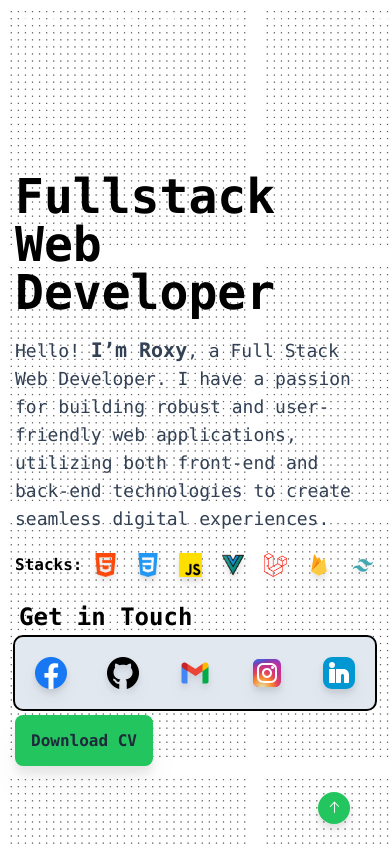
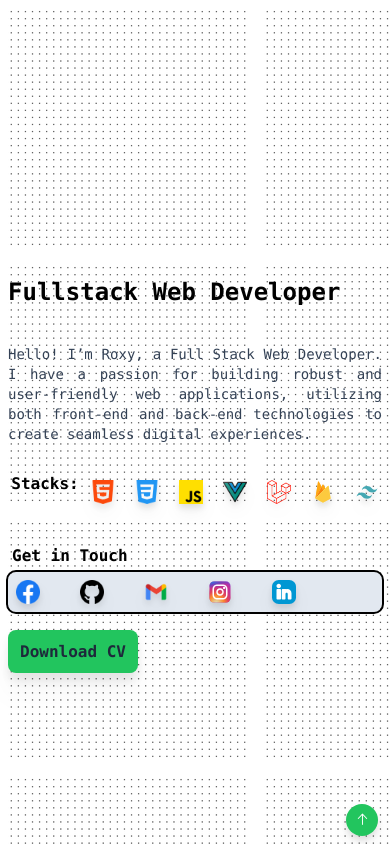
Before and after one commit to The-FerryMan1/portfolio, a website: page index.html in a window 390 px wide. Drawn offline with Linux system fonts and the light colour scheme.

Commit message:
latest commit

```diff
--- a/index.html
+++ b/index.html
@@ -10,7 +10,7 @@
 </head>
 <body class="font-mono dark:bg-slate-950 antialiased scroll-smooth" style="background-image: url('src/dots.png');">
     <div id="main" class="h-screen overflow-x-hidden overflow-y-auto scroll-smooth  transition-all">
-        <button id="goToTop" class="fixed bottom-0 right-0 p-2 me-10 mb-5 bg-green-500 text-white rounded-full z-10 drop-shadow-lg hover:opacity-25 transition-all">
+        <button id="goToTop" class="fixed bottom-0 translate-x-7 translate-y-3 sm:translate-x-0 sm:translate-y-0 right-0 p-2 me-10 mb-5 bg-green-500 text-white rounded-full z-10 drop-shadow-lg hover:opacity-25 transition-all">
             <svg class="size-[1rem] !fill-white" viewBox="0 0 1024 1024" xmlns="http://www.w3.org/2000/svg" fill="#000000">
             <g id="SVGRepo_bgCarrier" stroke-width="0"></g>
             <g id="SVGRepo_tracerCarrier" stroke-linecap="round" stroke-linejoin="round"></g>
@@ -35,8 +35,9 @@
                     </div>
 
             </div>
-            <nav class="ms-auto me-10 p-2">
-                <ul class="flex gap-[3rem] sm:*:text-lg text-md">
+            <nav class="ms-auto me-10 p-2 sm:flex hidden" >
+
+                <ul class=" flex gap-[3rem] sm:*:text-lg text-md ">
                     <li class="hover:opacity-50 transition-all hover:text-green-500"><a href="#intro">Intro</a></li>
                     <li class="hover:opacity-50  transition-all hover:text-green-500 text-nowrap"><a href="#aboutMe">About me</a></li>
                     <li class="hover:opacity-50  transition-all hover:text-green-500"><a href="#projects">Projects</a></li>
@@ -44,17 +45,35 @@
 
                 </ul>
             </nav>
+            <nav class="ms-auto p-2 sm:hidden block w-full" >
+                <details class="relative left-[00%] w-full ">
+                    <summary class="list-none"><svg xmlns="http://www.w3.org/2000/svg" fill="none" viewBox="0 0 24 24" stroke-width="1.5" stroke="currentColor"
+                        class="size-7">
+                        <path stroke-linecap="round" stroke-linejoin="round" d="M3.75 6.75h16.5M3.75 12h16.5m-16.5 5.25h16.5" />
+                    </svg></summary>
+                    <ul class="absolute left-5 rounded-lg flex flex-col gap-4 w-1/2 bg-slate-800 px-6 py-5" >
+                        <li class="hover:opacity-50 transition-all hover:text-green-500"><a href="#intro">Intro</a></li>
+                        <li class="hover:opacity-50  transition-all hover:text-green-500 text-nowrap"><a href="#aboutMe">About me</a></li>
+                        <li class="hover:opacity-50  transition-all hover:text-green-500"><a href="#projects">Projects</a></li>
+                        <li class="hover:opacity-50  transition-all hover:text-green-500"><button popovertarget="contactsPop">Contacts</button>
+                        </li>
+
+                    </ul>
+                </details>
+
+            </nav>
+
         </header>
         <!-- intro sec -->
         <section id="intro" class="w-full h-screen grid grid-cols-1 place-items-center snap-start">
-            <div class="flex w-1/2 h-[80%] justify-center items-center space-y-10">
-                <div class="space-y-5">
-                    <h1 class="text-5xl font-semibold mb-5 dark:text-slate-300">Fullstack Web Developer</h1>
-                    <p class="text-lg font-extralight text-slate-700 dark:text-slate-400">Hello! <span class="font-bold text-xl">I’m Roxy</span>, a Full Stack Web Developer. I have a passion for building robust and user-friendly web
+            <div class="flex sm:w-1/2 w-full h-[80%] justify-center items-center space-y-10">
+                <div class="space-y-5 w-full">
+                    <h1 class="sm:text-5xl sm:ms-0 p-2 text-2xl break-words font-semibold  dark:text-slate-300">Fullstack Web Developer</h1>
+                    <p class="sm:text-lg sm:ms-0 text-justify p-2 break-words text-sm font-extralight text-slate-700 dark:text-slate-400">Hello! I’m Roxy, a Full Stack Web Developer. I have a passion for building robust and user-friendly web
                     applications, utilizing both front-end and back-end technologies to create seamless digital experiences.</p>
 
-                    <div class="flex justify-start items-center space-x-3">
-                        <h3 class="text-md font-semibold dark:text-slate-300">Stacks:</h3>
+                    <div class="flex sm:flex-nowrap flex-wrap sm:justify-start justify-center items-center space-x-3">
+                        <h3 class="text-md  font-semibold dark:text-slate-300 sm:mb-0 mb-4">Stacks:</h3>
                         <div class="grid grid-flow-col *:size-[1.5rem] *:drop-shadow-lg gap-5">
                             <img src="./src/html-5.png" alt="">
                             <img src="./src/css-3.png" alt="">
@@ -97,10 +116,10 @@
                             </svg>
                         </div>
                     </div>
-                    <div class="flex flex-col justify-start items-start">
-                        <h3 class="text-2xl p-1 font-semibold dark:text-slate-300">Get in Touch</h3>
+                    <div class="flex flex-col justify-start items-start sm:p-0 p-2">
+                        <h3 class="sm:text-2xl text-md p-1 font-semibold dark:text-slate-300">Get in Touch</h3>
                         <div
-                            class="grid grid-flow-col p-5 space-x-10 place-items-start bg-slate-200 dark:bg-white rounded-lg *:size-[2rem] *:drop-shadow-lg outline outline-2 outline-black dark:outline-slate-500">
+                            class="flex overflow-auto w-full sm:p-5 p-2 space-x-10  bg-slate-200 dark:bg-white rounded-lg sm:*:size-[2rem] *:size-[1.5rem] *:drop-shadow-lg outline outline-2 outline-black dark:outline-slate-500">
                             <a href=""><img src="./src/facebook.png" alt="" class="hover:opacity-45 transition-all"></a>
                             <a href=""><img src="./src/github.png" alt="" class="hover:opacity-45 transition-all"></a>
                             <a href=""><img src="./src/new.png" alt="" class="hover:opacity-45 transition-all"></a>
@@ -108,9 +127,9 @@
                             <a href=""><img src="./src/linked.svg" alt="" class="hover:opacity-45 transition-all"></a>
                         </div>
                     </div>
-                    <div>
+                    <div class="sm:ms-0 ms-2">
                         <a href="./src/CV-Merced.pdf" download="CV-Merced.pdf"
-                            class="p-4 rounded-lg hover:outline outline-white cursor-pointer outline-offset-1 bg-green-500 text-slate-800 dark:text-slate-300 font-semibold hover:opacity-40 drop-shadow-xl">Download
+                            class="sm:p-4 p-3 rounded-lg hover:outline outline-white cursor-pointer outline-offset-1 bg-green-500 text-slate-800 dark:text-slate-300 font-semibold hover:opacity-40 drop-shadow-xl">Download
                             CV</a>
                     </div>
                 </div>
@@ -119,10 +138,10 @@
         <!-- about me -->
         <section id="aboutMe" class="w-full grid grid-cols-1 place-items-center snap-start">
             <div class="flex flex-col sm:w-[70%] w-[95%] h-full justify-center items-center scorllFunc">
-                <h1 class="text-5xl font-semibold mb-5 dark:text-slate-300 self-start">About me</h1>
-                <div class="place-self-start my-5">
+                <h1 class="sm:text-5xl text-2xl font-semibold mb-5 dark:text-slate-300 self-start">About me</h1>
+                <div class="place-self-start my-5 ">
                     <a href="./src/CV-Merced.pdf" download="CV-Merced.pdf"
-                        class="p-4 rounded-lg hover:outline outline-white outline-offset-1 cursor-pointer bg-green-500 text-slate-800 dark:text-slate-300 font-semibold hover:opacity-40 drop-shadow-xl">Download
+                        class="sm:p-4 p-3 rounded-lg hover:outline outline-white cursor-pointer outline-offset-1 bg-green-500 text-slate-800 dark:text-slate-300 font-semibold hover:opacity-40 drop-shadow-xl">Download
                         CV</a>
                 </div>
                 <div class="bg-[#1d1e22] w-full rounded-lg p-2">
@@ -132,7 +151,7 @@
                         <div class="size-[1rem] hover:opacity-25 bg-green-500 rounded-full"></div>
                     </div>
                     <div class="w-full p-5 bg-slate-800 rounded-lg">
-                        <p class="font-Lato flex flex-col text-white">
+                        <p class="font-Lato flex flex-col text-white sm:text-base text-[16px]">
                             <code class="text-yellow-300">{</code>
                                 <br>
                                <code  class="ms-5 text-[rgb(45_137_199)] ">"About_me":<span class="text-[rgb(148_68_12)]">{</span></code>
@@ -167,7 +186,7 @@
 
         <!-- projects -->
         <section id="projects" class="w-full grid grid-cols-1 place-items-center snap-start mt-10 scorllFunc3 my-10">
-            <h1 class="text-5xl font-semibold mt-10 dark:text-slate-300 place-self-start ms-10">Projects</h1>
+            <h1 class="sm:text-5xl text-2xl font-semibold mt-10 dark:text-slate-300 place-self-start ms-10">Projects</h1>
             <div class="p-5 sm:p-8">
                 <div class="columns-1 gap-5 sm:columns-2 sm:gap-4 md:columns-3 lg:columns-4 [&>div:not(:first-child)]:mt-8">
                     <div class="relative *:rounded-lg drop-shadow-xl group scorllFunc4 ">
```
Also changed, not shown: src/output.css.
